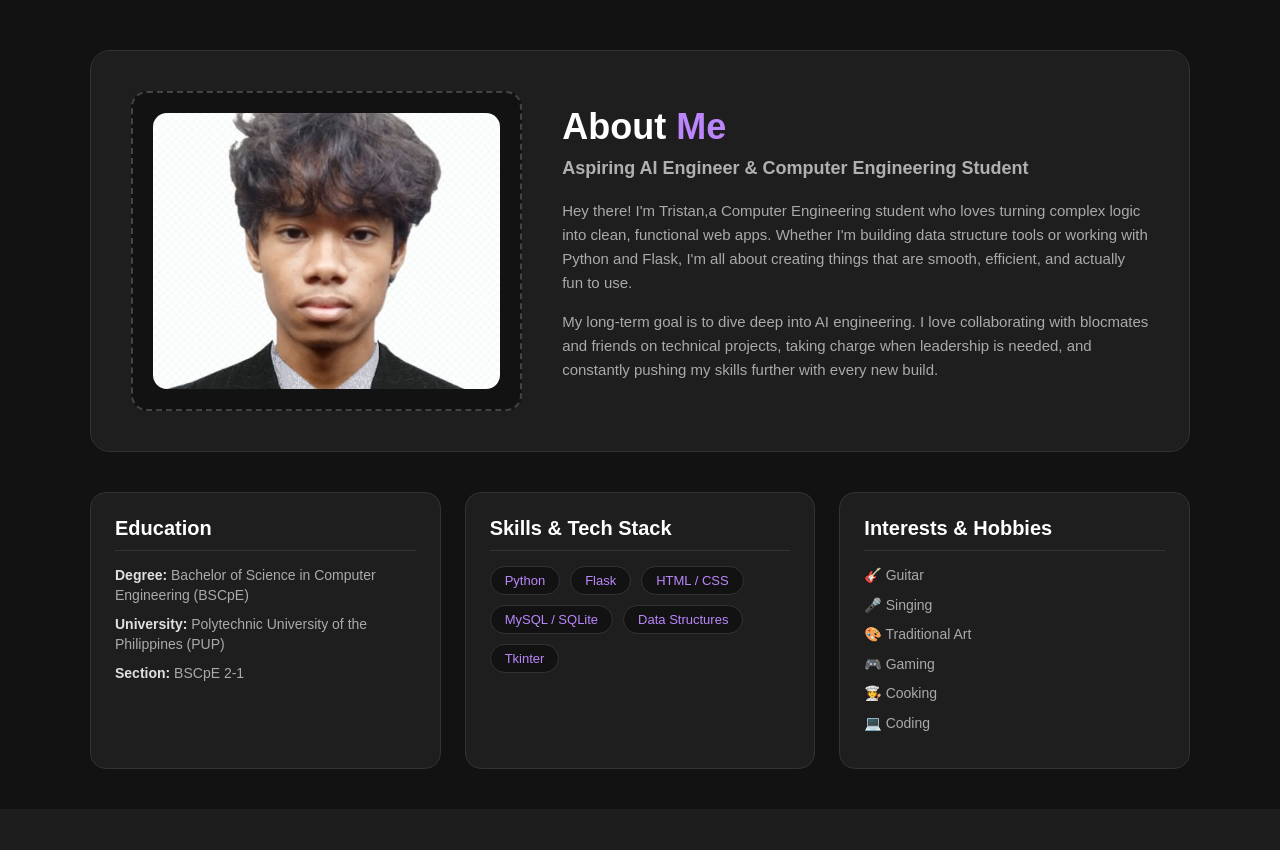
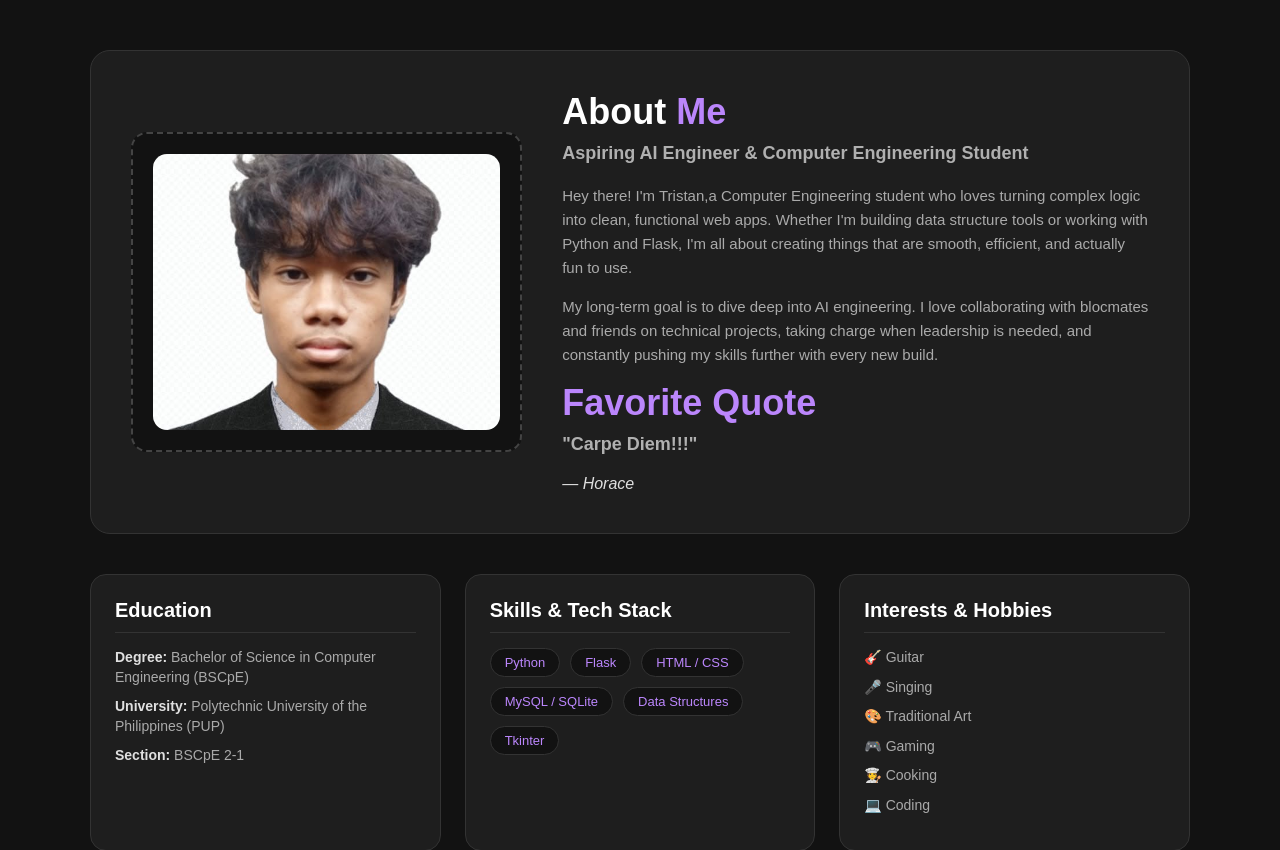
Before and after one commit to iiTzXeno/Lab-4_Python-Flask_DSA, a Flask app: page /profile in a window 1280 px wide. Shown: the part 78-928 px from the top of the page. Before the commit the page ends 847 px from the top, so only its background shows below. Run offline with Flask 3, Linux system fonts and the light colour scheme.

Commit message:
refactor: update profile

```diff
--- a/templates/profile.html
+++ b/templates/profile.html
@@ -195,6 +195,9 @@
                 <h3>Aspiring AI Engineer & Computer Engineering Student</h3>
                 <p>Hey there! I'm Tristan,a Computer Engineering student who loves turning complex logic into clean, functional web apps. Whether I'm building data structure tools or working with Python and Flask, I'm all about creating things that are smooth, efficient, and actually fun to use.</p>
                 <p>My long-term goal is to dive deep into AI engineering. I love collaborating with blocmates and friends on technical projects, taking charge when leadership is needed, and constantly pushing my skills further with every new build.</p>
+                <h1><span>Favorite Quote</span></h1>
+                <h3>"Carpe Diem!!!"</h3>
+                <cite>— Horace</cite>
             </div>
         </section>
 
```
